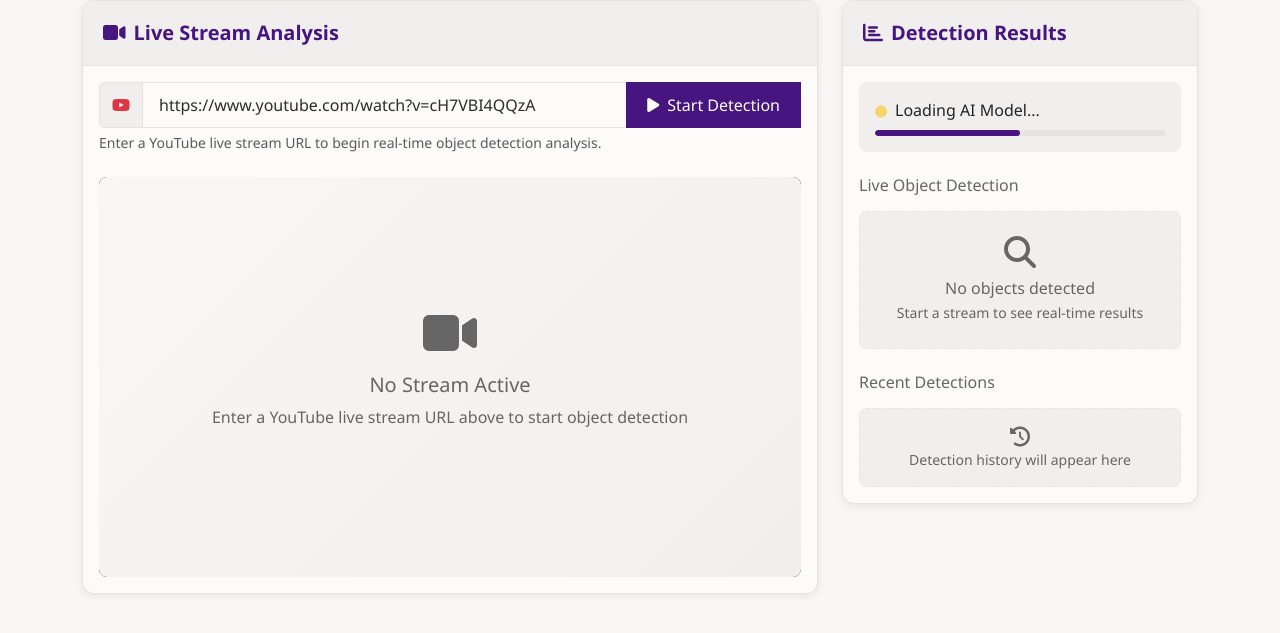
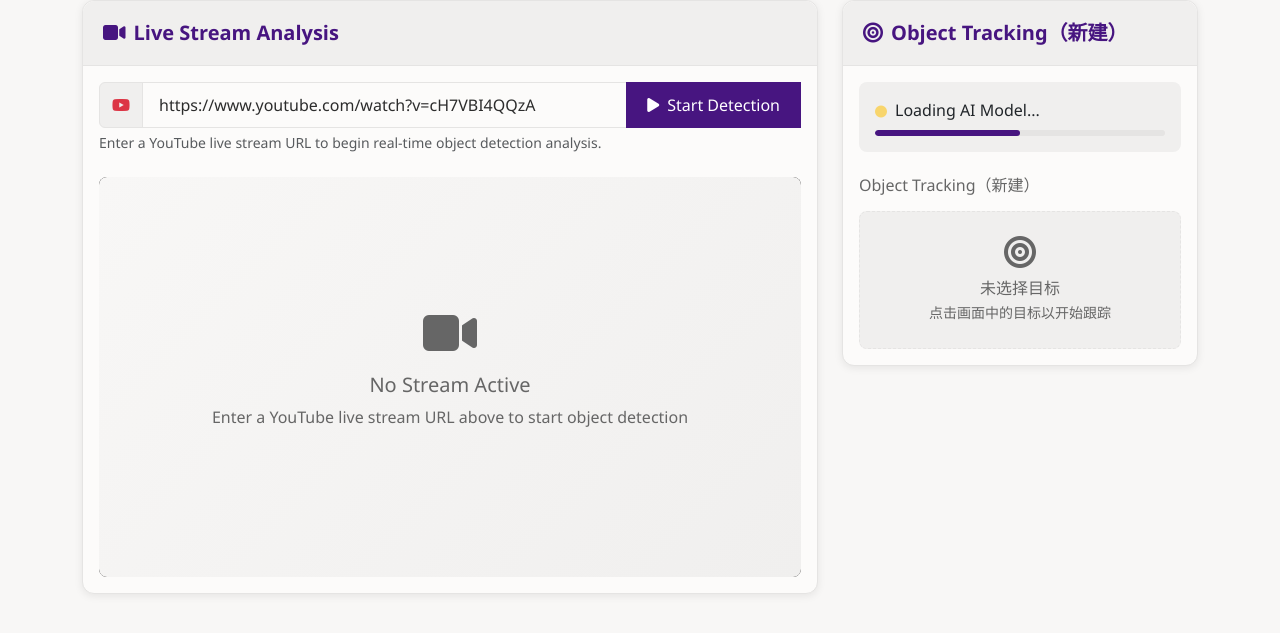
Before and after one commit to albertjlguo/LockNT2, a Flask app: page / in a window 1280 px wide. Shown: the part 145-778 px from the top of the page. Run offline with Flask 3, Linux system fonts and the light colour scheme; some libraries are stand-ins or nearby versions.

Commit message:
前端行为调整：仅点击后显示目标框，替换侧栏为“Object Tracking（新建）”，隐藏轨迹
stream.js：停止自动绘制检测框；仅渲染已锁定目标；点击无最近检测时执行一次性检测以保证点击即上框；统一在锁定/解锁/清空/启动/停止/错误时更新 trackingList。

index.html：移除“Live Object Detection”“Recent Detections”，新增 Object Tracking（新建）与 #trackingList 容器。

```diff
--- a/static/js/stream.js
+++ b/static/js/stream.js
@@ -95,6 +95,7 @@
                     this.lastScaledPredictions = [];
                     this.clearOverlay();
                     this.showAlert('Cleared all tracks', 'warning');
+                    this.updateTrackingList();
                 }
             });
         }
@@ -114,12 +115,14 @@
                 this.clearOverlay();
                 this.drawTracks();
                 this.showAlert('All tracks unlocked', 'info');
+                this.updateTrackingList();
             } else if (k === 'c' || k === 'C') {
                 // Clear all 清空全部
                 this.tracker.clear();
                 this.lastScaledPredictions = [];
                 this.clearOverlay();
                 this.showAlert('Cleared all tracks', 'warning');
+                this.updateTrackingList();
             } else if (k === 'a' || k === 'A') {
                 // Toggle auto-create 切换自动创建
                 this.tracker.autoCreate = !this.tracker.autoCreate;
@@ -165,6 +168,7 @@
             this.currentStream = url;
             this.frameCount = 0;
             if (this.tracker) this.tracker.clear(); // reset tracker on new stream
+            this.updateTrackingList();
 
             // Update button states
             this.updateButtonStates(true);
@@ -215,6 +219,7 @@
             if (this.tracker) this.tracker.clear();
             this.lastScaledPredictions = [];
             this.clearOverlay();
+            this.updateTrackingList();
 
             this.showAlert('Stream stopped', 'info');
 
@@ -503,9 +508,8 @@
                 this.tracker.update(scaled, this.videoContext);
             }
 
-            // 绘制检测框（内部自行缩放到画布）
-            this.drawDetections(predictions);
-            // 叠加绘制追踪框与轨迹
+            // 仅绘制追踪框（不显示检测框）
+            this.clearOverlay();
             this.drawTracks();
 
             this.lastDetectionTime = now;
@@ -565,7 +569,8 @@
         if (!this.detectionContext || !this.tracker) return;
         const ctx = this.detectionContext;
 
-        const tracks = this.tracker.getTracks();
+        // Only draw locked tracks so boxes appear only after user clicks
+        const tracks = this.tracker.getTracks().filter(t => t.locked);
         for (const t of tracks) {
             const b = t.bbox;
             ctx.save();
@@ -585,21 +590,6 @@
             ctx.globalAlpha = 1.0;
             ctx.fillText(label, b.x + 5, Math.max(14, b.y - 6));
 
-            // Draw trajectory
-            if (t.trajectory && t.trajectory.length > 1) {
-                ctx.beginPath();
-                ctx.lineWidth = 2;
-                ctx.setLineDash([]);
-                ctx.strokeStyle = t.color;
-                let first = true;
-                for (const p of t.trajectory) {
-                    const px = p.x, py = p.y;
-                    if (first) { ctx.moveTo(px, py); first = false; }
-                    else { ctx.lineTo(px, py); }
-                }
-                ctx.stroke();
-            }
-
             ctx.restore();
         }
     }
@@ -618,7 +608,7 @@
      * Handle click on overlay: map to canvas coords and lock a track
      * 处理画布点击：坐标映射并锁定目标
      */
-    onCanvasClick(e) {
+    async onCanvasClick(e) {
         if (!this.detectionCanvas || !this.tracker) return;
         const rect = this.detectionCanvas.getBoundingClientRect();
         const scaleX = this.detectionCanvas.width / rect.width;
@@ -642,15 +632,35 @@
             }
             this.clearOverlay();
             this.drawTracks();
+            this.updateTrackingList();
             return;
         }
 
-        const id = this.tracker.lockFromPoint(x, y, this.lastScaledPredictions || [], this.videoContext);
+        let id = this.tracker.lockFromPoint(x, y, this.lastScaledPredictions || [], this.videoContext);
+        if (!id && this.frameImage && window.detectionManager && window.detectionManager.isModelLoaded) {
+            // One-shot detection fallback to ensure immediate lock on click
+            try {
+                const predictions = await window.detectionManager.detectObjects(this.frameImage);
+                const scaleX2 = this.detectionCanvas.width / (this.frameImage?.naturalWidth || this.detectionCanvas.width);
+                const scaleY2 = this.detectionCanvas.height / (this.frameImage?.naturalHeight || this.detectionCanvas.height);
+                const scaled = predictions.map(p => {
+                    const [bx, by, bw, bh] = p.bbox;
+                    return { bbox: [bx * scaleX2, by * scaleY2, bw * scaleX2, bh * scaleY2], score: p.score, class: p.class };
+                });
+                this.lastScaledPredictions = scaled;
+                if (this.tracker && this.videoContext) this.tracker.update(scaled, this.videoContext);
+                id = this.tracker.lockFromPoint(x, y, this.lastScaledPredictions || [], this.videoContext);
+            } catch (err) {
+                console.warn('One-shot detection on click failed:', err);
+            }
+        }
+
         if (id) {
             this.showAlert(`Locked target #${id}`, 'success');
             // 立即绘制最新轨迹
             this.clearOverlay();
             this.drawTracks();
+            this.updateTrackingList();
         }
     }
 
@@ -793,6 +803,7 @@
         this.isActive = false;
         this.hideVideoDisplay();
         this.updateButtonStates(false);
+        this.updateTrackingList();
         this.showAlert(message, 'danger');
     }
 
@@ -861,6 +872,34 @@
     }
 }
 
+/**
+ * Update tracking list UI (locked tracks)
+ */
+StreamManager.prototype.updateTrackingList = function () {
+    const container = document.getElementById('trackingList');
+    if (!container || !this.tracker) return;
+    const locked = this.tracker.getTracks().filter(t => t.locked);
+    if (locked.length === 0) {
+        container.innerHTML = `
+            <div class="no-detections text-center py-4">
+                <i class="fas fa-bullseye fa-2x text-muted mb-2"></i>
+                <p class="text-muted mb-0">未选择目标</p>
+                <small class="text-muted">点击画面中的目标以开始跟踪</small>
+            </div>
+        `;
+        return;
+    }
+    const html = locked.map(t => `
+        <div class="object-item fade-in">
+            <div>
+                <div class="object-name">ID ${t.id}</div>
+                <div class="confidence-score">Locked</div>
+            </div>
+        </div>
+    `).join('');
+    container.innerHTML = html;
+};
+
 // Dark mode functionality
 class ThemeManager {
     constructor() {
--- a/templates/index.html
+++ b/templates/index.html
@@ -124,7 +124,7 @@
                     <div class="card results-card">
                         <div class="card-header">
                             <h5 class="card-title mb-0">
-                                <i class="fas fa-chart-bar me-2"></i>Detection Results
+                                <i class="fas fa-bullseye me-2"></i>Object Tracking（新建）
                             </h5>
                         </div>
                         <div class="card-body">
@@ -141,25 +141,14 @@
                                 </div>
                             </div>
 
-                            <!-- Live Object Count -->
-                            <div class="live-results">
-                                <h6 class="text-muted mb-3">Live Object Detection</h6>
-                                <div id="objectCounts" class="object-counts">
+                            <!-- Object Tracking（新建） -->
+                            <div class="tracking-list mt-3">
+                                <h6 class="text-muted mb-3">Object Tracking（新建）</h6>
+                                <div id="trackingList" class="object-counts">
                                     <div class="no-detections text-center py-4">
-                                        <i class="fas fa-search fa-2x text-muted mb-2"></i>
-                                        <p class="text-muted mb-0">No objects detected</p>
-                                        <small class="text-muted">Start a stream to see real-time results</small>
-                                    </div>
-                                </div>
-                            </div>
-
-                            <!-- Detection History -->
-                            <div class="detection-history mt-4">
-                                <h6 class="text-muted mb-3">Recent Detections</h6>
-                                <div id="detectionHistory" class="detection-log">
-                                    <div class="no-history text-center py-3">
-                                        <i class="fas fa-history fa-lg text-muted mb-2"></i>
-                                        <p class="text-muted mb-0 small">Detection history will appear here</p>
+                                        <i class="fas fa-bullseye fa-2x text-muted mb-2"></i>
+                                        <p class="text-muted mb-0">未选择目标</p>
+                                        <small class="text-muted">点击画面中的目标以开始跟踪</small>
                                     </div>
                                 </div>
                             </div>
```
